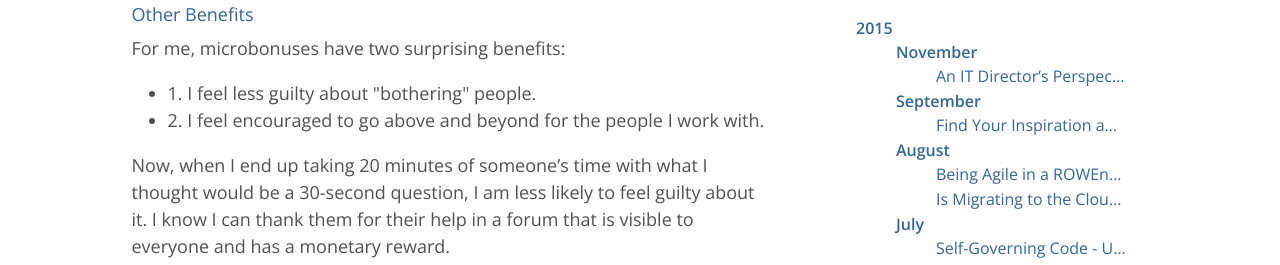
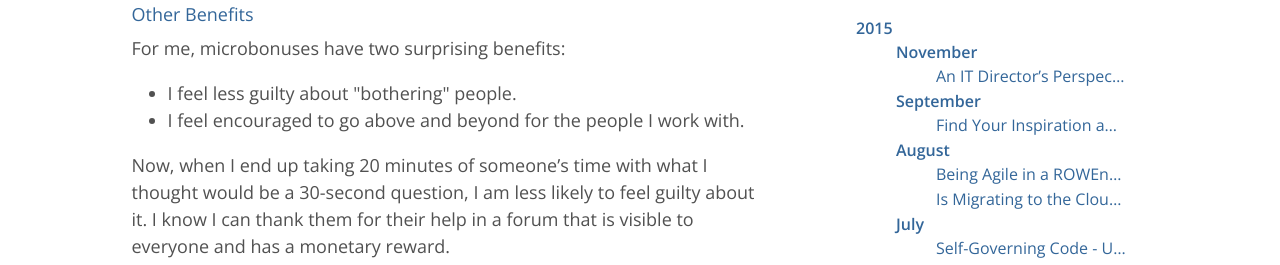
Before and after one commit to brgibson/blog-prototype, a Jekyll site: the page built from _posts/2015-06-23-The-Unexpected-Bonuses-of-Microbonuses.md, in a window 1280 px wide. Shown: the part 991-1256 px from the top of the page. Built offline with Jekyll 4.4.1, drawn with Linux system fonts in a browser that asks for light colours.

Commit message:
Corrected numbered list

```diff
--- a/_posts/2015-06-23-The-Unexpected-Bonuses-of-Microbonuses.md
+++ b/_posts/2015-06-23-The-Unexpected-Bonuses-of-Microbonuses.md
@@ -41,8 +41,8 @@ People started using them to reward others for the little things that never get
 <h2 class="question-heading">Other Benefits</h2>
 For me, microbonuses have two surprising benefits:
 <ol>
-<li>1. I feel less guilty about "bothering" people.</li>
-<li>2. I feel encouraged to go above and beyond for the people I work with.</li>
+<li>I feel less guilty about "bothering" people.</li>
+<li>I feel encouraged to go above and beyond for the people I work with.</li>
 </ol>
 
 Now, when I end up taking 20 minutes of someone's time with what I thought would be a 30-second question, I am less likely to feel guilty about it. I know I can thank them for their help in a forum that is visible to everyone and has a monetary reward.
```
